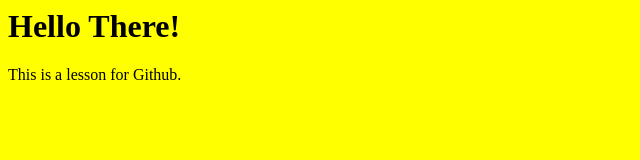
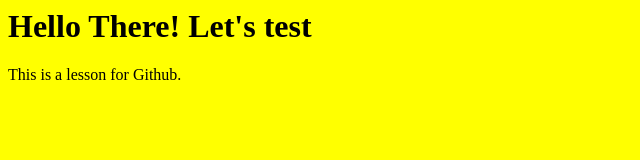
Before and after one commit to rattanat/CS100-first-repo, a plain HTML site: page index.html in a window 1280 px wide. Shown: the whole page, without its empty margins (0-640 px from the left). Drawn offline with Linux system fonts and the light colour scheme.

Commit message:
Test modification.

```diff
--- a/index.html
+++ b/index.html
@@ -3,7 +3,7 @@
         <link rel="stylesheet" href="style.css">
     </head>
 <body>
-<h1>Hello There!</h1>
+<h1>Hello There! Let's test</h1>
 <p>This is a lesson for Github.</p>
 </body>
 </html>
```
